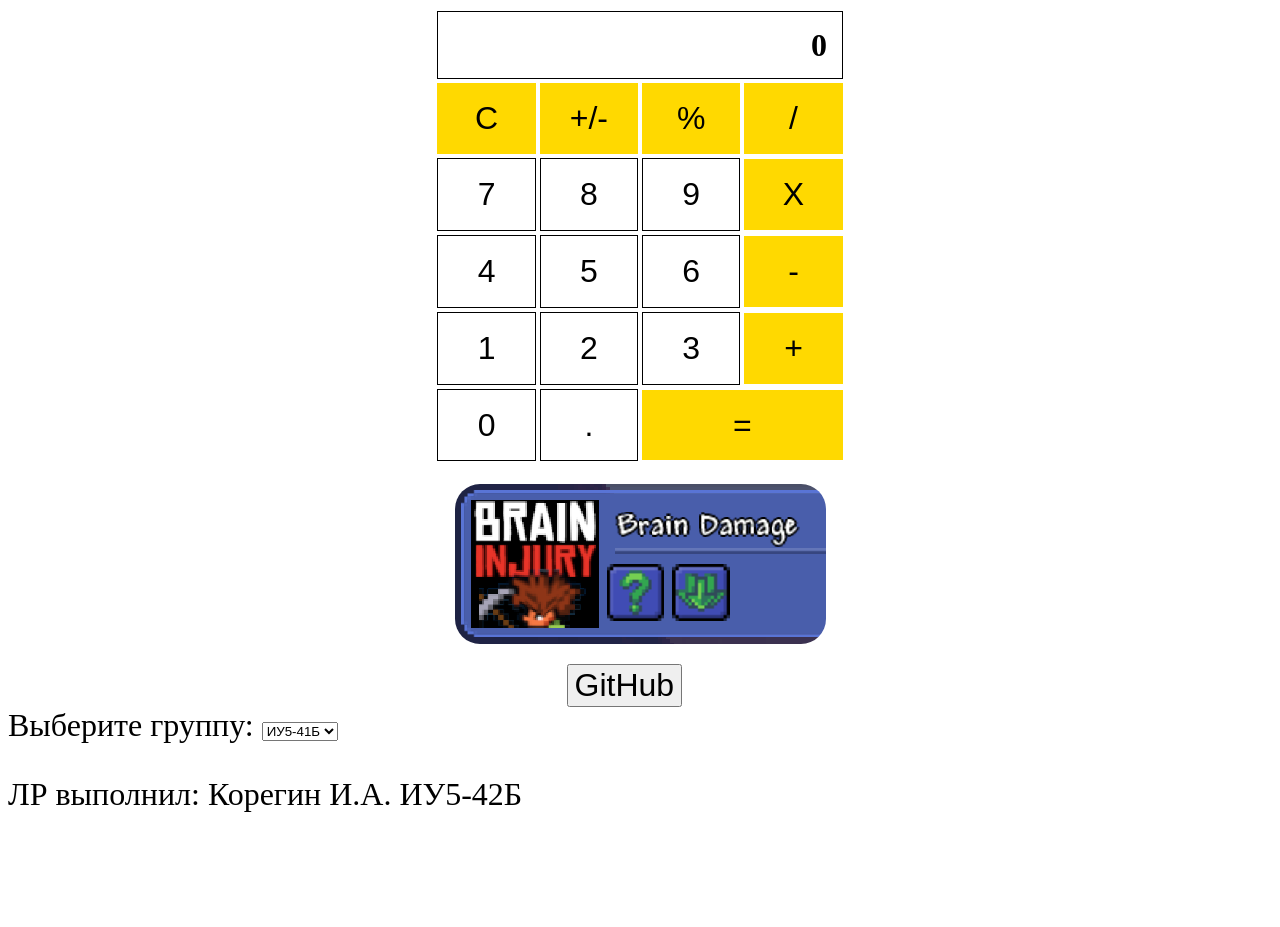
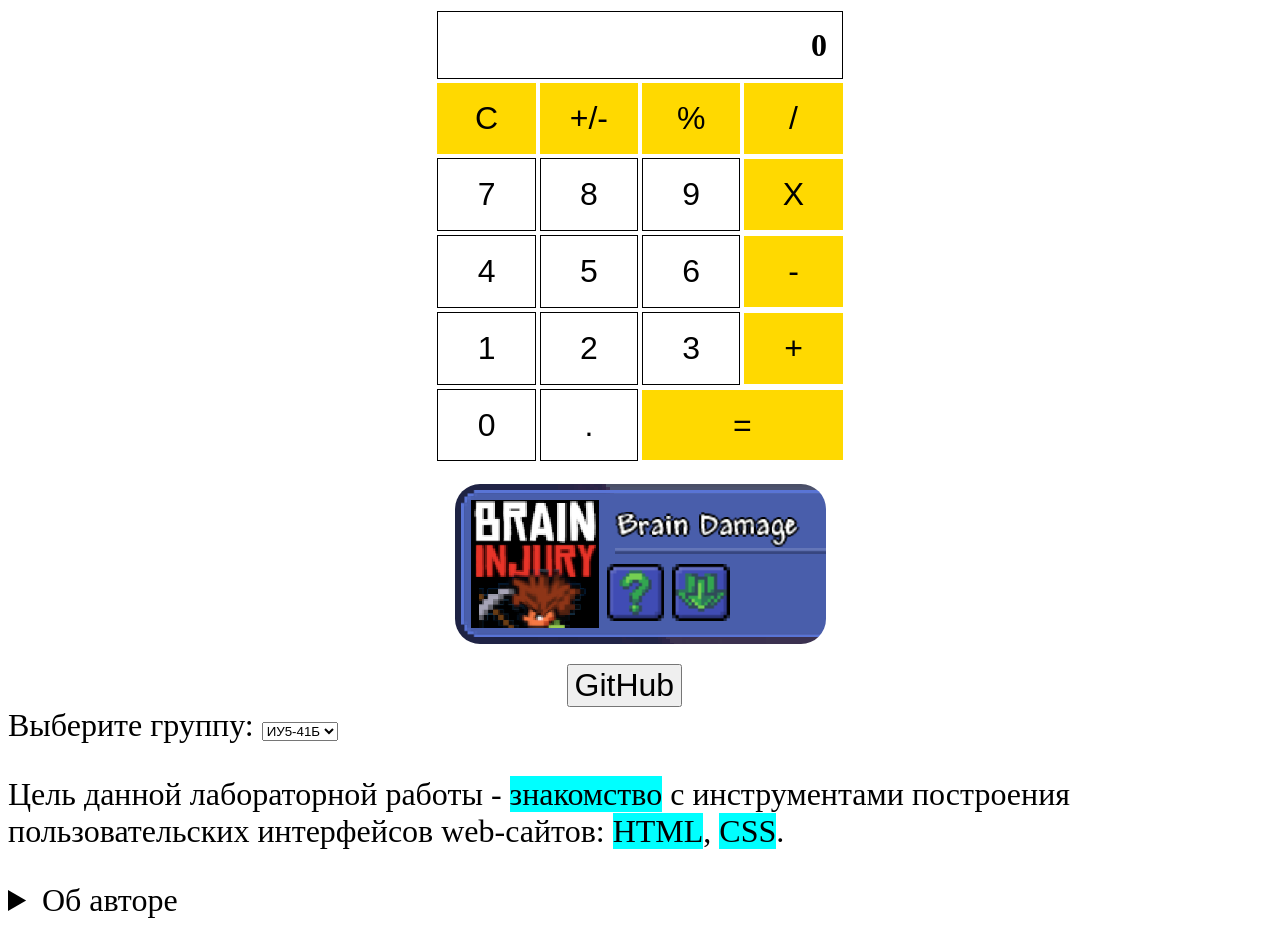
Before and after one commit to arrgn/PSP_Koregin_IU5-42B, a plain HTML site: page calculator.html in a window 1280 px wide. Before the commit the page ends 845 px from the top, so only its background shows below. Drawn offline with Linux system fonts and the light colour scheme.

Commit message:
review version

```diff
--- a/calculator.html
+++ b/calculator.html
@@ -60,8 +60,15 @@
       <option value="IU5-45B">ИУ5-45Б</option>
       <option value="IU5-46B">ИУ5-46Б</option>
     </select>
+    <p>
+      Цель данной лабораторной работы - <mark>знакомство</mark> с инструментами построения
+      пользовательских интерфейсов web-сайтов: <mark>HTML</mark>, <mark>CSS</mark>.
+    </p>
   </body>
   <footer>
-    <p>ЛР выполнил: Корегин И.А. ИУ5-42Б</p>
+    <details>
+      <summary>Об авторе</summary>
+      <p>ЛР выполнил: Корегин И.А. ИУ5-42Б</p>
+    </details>
   </footer>
 </html>
--- a/style.css
+++ b/style.css
@@ -9,6 +9,10 @@ table {
   min-width: 20ex;
   max-width: 28ex;
   margin: auto;
+}
+
+mark {
+  background-color: aqua;
 }
 
 img {
```
